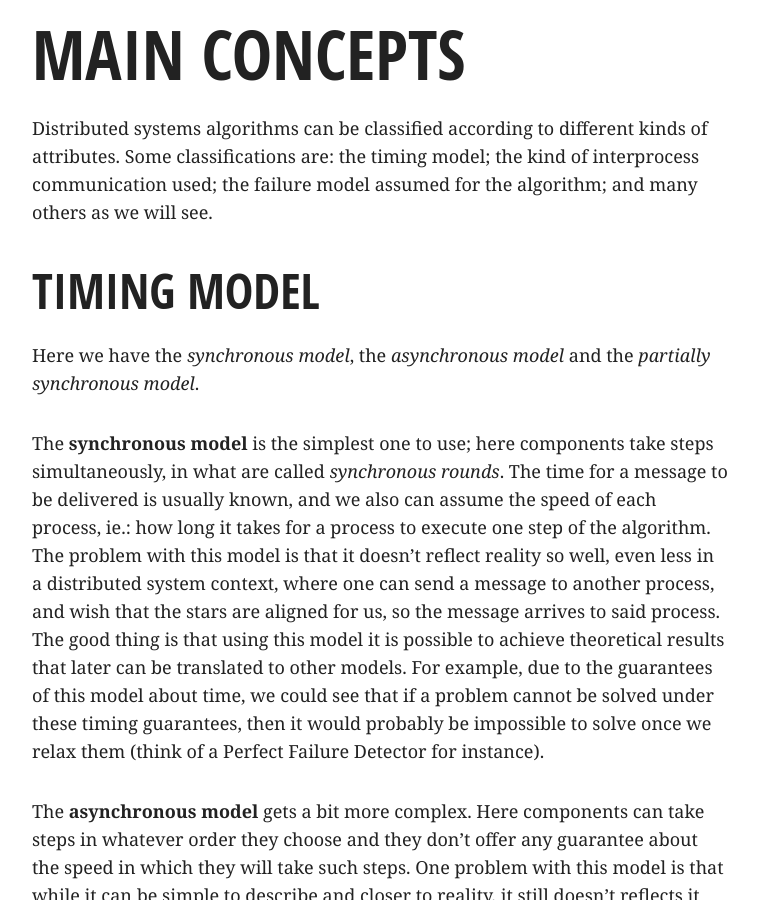
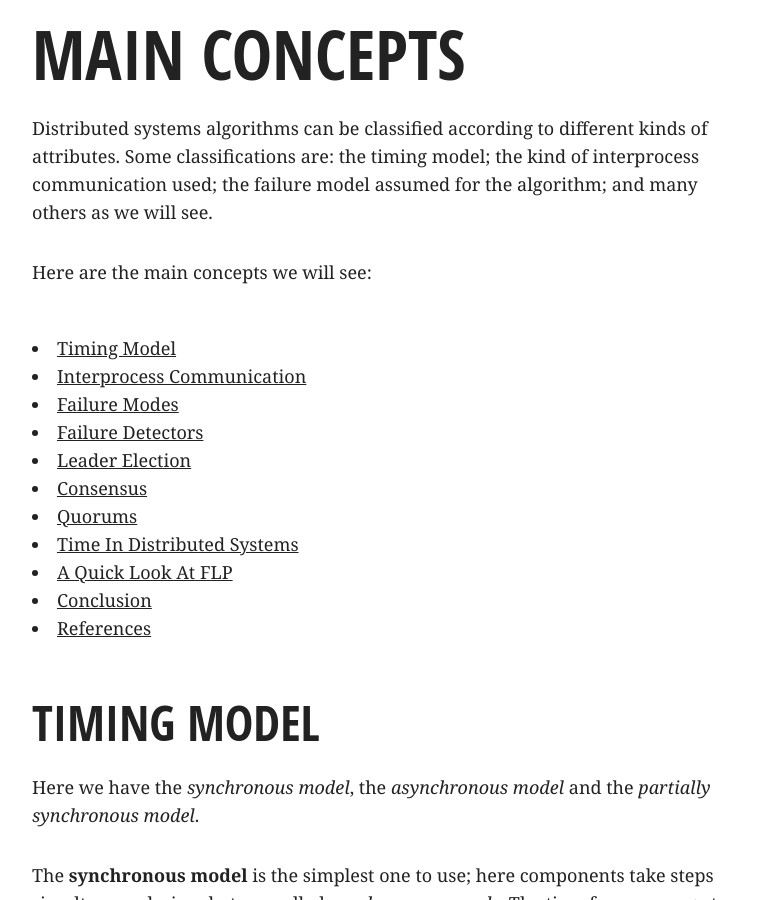
Before and after one commit to videlalvaro/videlalvaro.github.io, a Jekyll site: the page built from _posts/2015-12-04-learning-about-distributed-systems.md, in a window 1280 px wide and 900 px high, scrolled down 2101 px. Shown: the whole window, without its empty margins (260-1018 px from the left). Built offline with Jekyll 4.4.1, drawn with Linux system fonts in a browser that asks for light colours; comment, search, counter and statistics services are not loaded.

Commit message:
adds TOC

```diff
--- a/_posts/2015-12-04-learning-about-distributed-systems.md
+++ b/_posts/2015-12-04-learning-about-distributed-systems.md
@@ -66,6 +66,22 @@ Distributed systems algorithms can be classified according to
 different kinds of attributes. Some classifications are: the timing
 model; the kind of interprocess communication used; the failure model
 assumed for the algorithm; and many others as we will see.
+
+Here are the main concepts we will see:
+
+<p>
+<li><a href="http://videlalvaro.github.io/2015/12/learning-about-distributed-systems.html#timing-model">Timing Model</a></li>
+<li><a href="http://videlalvaro.github.io/2015/12/learning-about-distributed-systems.html#interprocess-communication">Interprocess Communication</a></li>
+<li><a href="http://videlalvaro.github.io/2015/12/learning-about-distributed-systems.html#failure-modes">Failure Modes</a></li>
+<li><a href="http://videlalvaro.github.io/2015/12/learning-about-distributed-systems.html#failure-detectors">Failure Detectors</a></li>
+<li><a href="http://videlalvaro.github.io/2015/12/learning-about-distributed-systems.html#leader-election">Leader Election</a></li>
+<li><a href="http://videlalvaro.github.io/2015/12/learning-about-distributed-systems.html#consensus">Consensus</a></li>
+<li><a href="http://videlalvaro.github.io/2015/12/learning-about-distributed-systems.html#quorums">Quorums</a></li>
+<li><a href="http://videlalvaro.github.io/2015/12/learning-about-distributed-systems.html#time-in-distributed-systems">Time In Distributed Systems</a></li>
+<li><a href="http://videlalvaro.github.io/2015/12/learning-about-distributed-systems.html#a-quick-look-at-flp">A Quick Look At FLP</a></li>
+<li><a href="http://videlalvaro.github.io/2015/12/learning-about-distributed-systems.html#conclusion">Conclusion</a></li>
+<li><a href="http://videlalvaro.github.io/2015/12/learning-about-distributed-systems.html#references">References</a></li>
+</p>
 
 ### Timing Model ###
 
```
